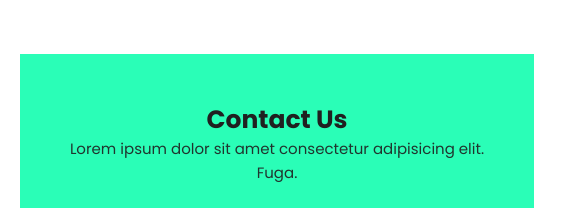
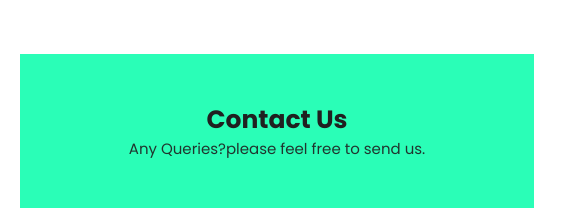
Before and after one commit to Atenamus/CodeDawg_Project_1, a website: page index.html in a window 1280 px wide. Shown: the part 6820-7028 px from the top of the page, 704-1280 px from the left. Drawn offline with Linux system fonts and the light colour scheme; some packages are replaced by stand-ins of ours; a script that the page names is missing.

Commit message:
contact section
updated contact section

```diff
--- a/index.html
+++ b/index.html
@@ -55,11 +55,11 @@
                 <a href="signin/signin.html" class="nav-link">Signin</a>
               </li>
               <li class="nav-item" id="signup">
-               <a href="signup/singup.html" class="nav-link">Signup</a>
+                <a href="signup/singup.html" class="nav-link">Signup</a>
               </li>
               <li class="nav-item" id="user">
                 <button id="logout" class="nav-link">Logout</button>
-               </li>
+              </li>
             </ul>
           </div>
         </div>
@@ -440,7 +440,7 @@
             <div class="contact-head">
               <h3 class="lead">Contact Us</h3>
               <p class="text text-md">
-                Lorem ipsum dolor sit amet consectetur adipisicing elit. Fuga.
+                Any Queries?please feel free to send us.
               </p>
             </div>
             <form>
```
